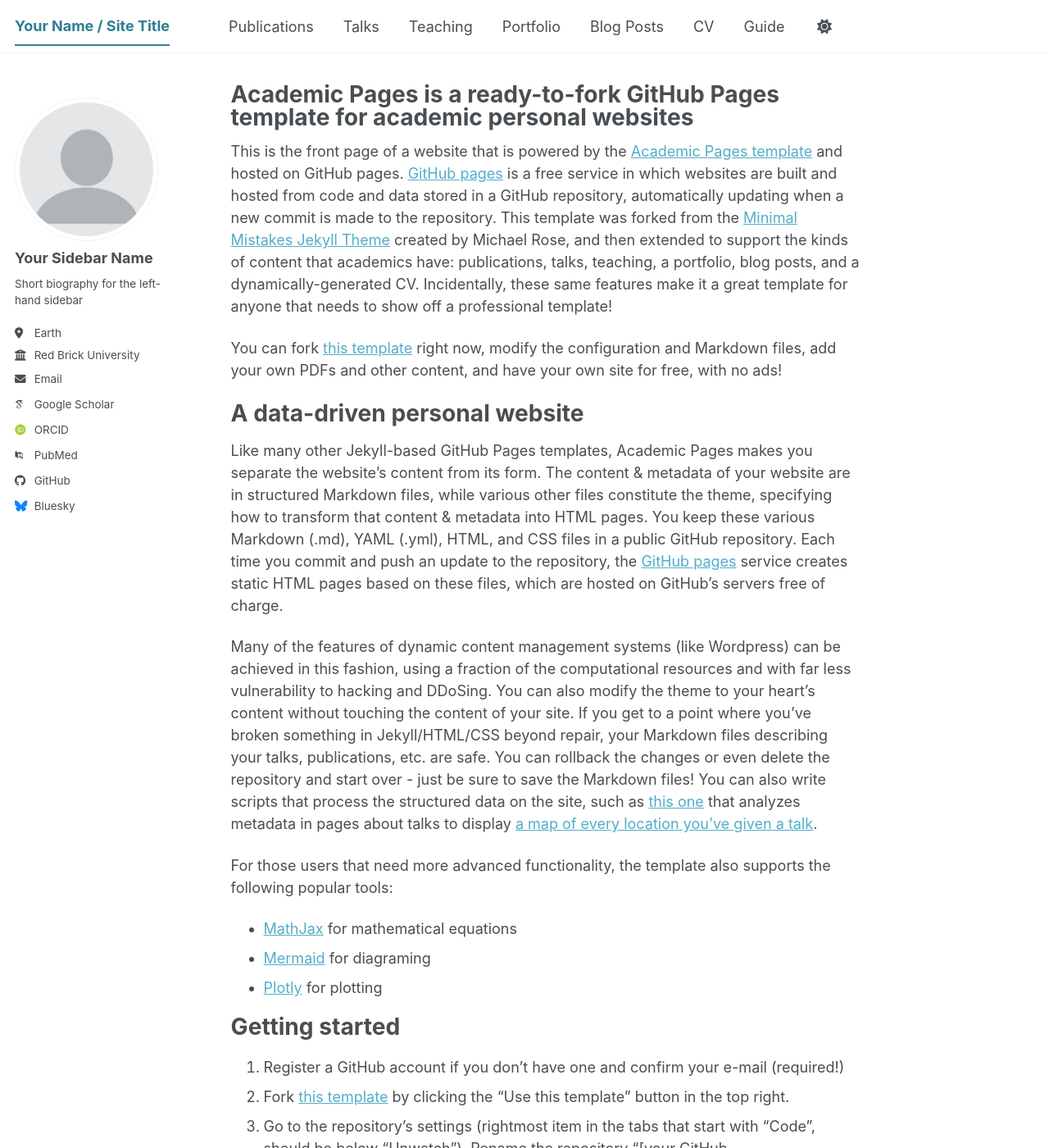
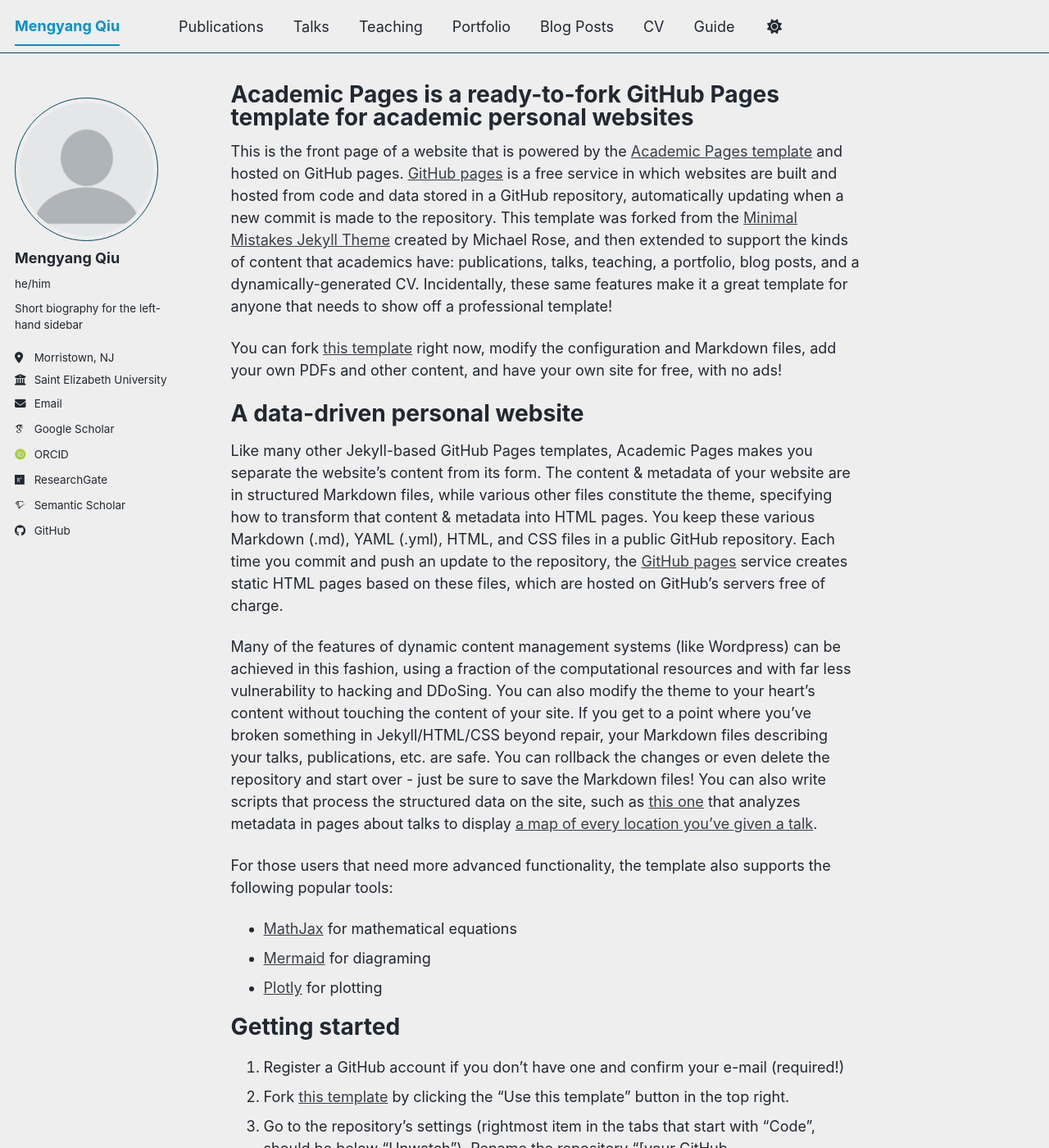
Before and after one commit to mengyangq/academicpages, a Jekyll site: the page built from _pages/about.md, in a window 1280 px wide and 1400 px high. Shown: the whole window at 82% size. Built offline with Jekyll 4.4.1, drawn with Linux system fonts in a browser that asks for light colours; some web fonts are replaced; a script bundle is joined from its source files by our own code; library files that are not in the unit come from our copies; some of the changed text lies outside the part shown.

Commit message:
Update _config.yml

```diff
--- a/_config.yml
+++ b/_config.yml
@@ -8,11 +8,11 @@
 
 # Basic Site Settings
 locale                   : "en-US"
-site_theme               : "default" # The available themes options are "default", "air", "sunrise", "mint", "dirt" and "contrast"
-title                    : "Your Name / Site Title"
+site_theme               : "air" # The available themes options are "default", "air", "sunrise", "mint", "dirt" and "contrast"
+title                    : "Mengyang Qiu"
 title_separator          : "-"
-name                     : &name "Your Name"
-description              : &description "Your Name's academic portfolio"   # Update this with a general description of your site, this is the default if not overridden by a page
+name                     : &name "Mengyang Qiu"
+description              : &description "Mengyang's academic portfolio"   # Update this with a general description of your site, this is the default if not overridden by a page
 url                      : https://academicpages.github.io # The base hostname & protocol for your site e.g. "https://[your GitHub username].github.io",
                                                            # or if you already have some other page hosted on Github then use "https://[your GitHub username].github.io/[Your Repo Name]"
 baseurl                  : "" # the subpath of your site, e.g. "/blog"
@@ -24,25 +24,25 @@ repository               : "academicpages/academicpages.github.io"
 author:
   # Biographic information
   avatar           : "profile.png"
-  name             : "Your Sidebar Name"
-  pronouns         : # example: "she/her"
+  name             : "Mengyang Qiu"
+  pronouns         : "he/him"
   bio              : "Short biography for the left-hand sidebar"
-  location         : "Earth"
-  employer         : "Red Brick University"
+  location         : "Morristown, NJ"
+  employer         : "Saint Elizabeth University"
   uri              : # URL
-  email            : "none@example.org"
+  email            : "mqiu@steu.edu"
 
   # Academic websites
   academia         : # URL
   arxiv            : # URL - Update with the correct link to your profile
-  googlescholar    : "https://scholar.google.com/citations?user=PS_CX0AAAAAJ"
+  googlescholar    : "https://scholar.google.com/citations?user=4Y3qJRYAAAAJ"
   inspire-hep      : # URL
   impactstory      : # URL
-  orcid            : "https://orcid.org/yourorcidurl"
-  semantic         : # URL
+  orcid            : "https://orcid.org/0000-0002-9398-7080"
+  semantic         : "https://www.semanticscholar.org/author/Mengyang-Qiu/1455277182"
   ssrn             : # URL
-  pubmed           : "https://www.ncbi.nlm.nih.gov/pubmed/?term=john+snow"
-  researchgate     : # URL
+  pubmed           : # URL
+  researchgate     : "https://www.researchgate.net/profile/Mengyang-Qiu"
   scopus           : # URL
   zotero           : # URL
 
@@ -51,13 +51,13 @@ author:
   bitbucket        : # Username - Update with your username on the site
   codepen          : # Username
   dribbble         : # Username
-  github           : "academicpages"
+  github           : "mengyangq"
   kaggle           : # Username
   stackoverflow    : # User number or user number and name (i.e., use "1" or "1/jeff-atwood")
 
   # Social media
   artstation       : # Username
-  bluesky          : "bsky.app" # Replace this with you Bluesky username
+  bluesky          : # "bsky.app" # Replace this with you Bluesky username
   facebook         : # Username
   flickr           : # Username
   foursquare       : # Username
```
